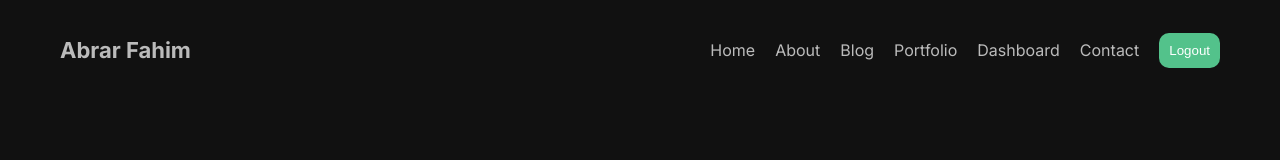
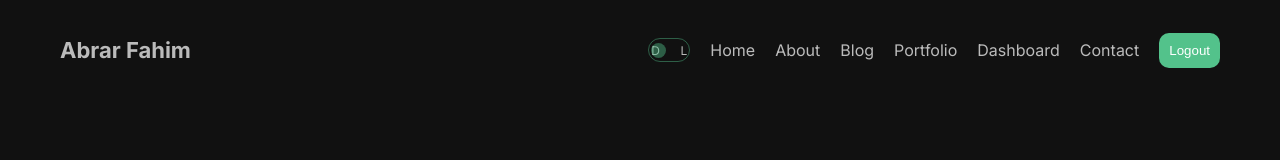
Before and after one commit to Abfahim21/next.js-project, a Next.js app: page / in a window 1280 px wide. Shown: the top 160 px of the page. Built offline with nearby package versions, Linux system fonts and the light colour scheme.

Commit message:
dark mode toggle

```diff
--- a/package.json
+++ b/package.json
@@ -13,6 +13,7 @@
     "eslint-config-next": "13.4.4",
     "next": "13.4.4",
     "react": "18.2.0",
-    "react-dom": "18.2.0"
+    "react-dom": "18.2.0",
+    "react-icons": "^4.9.0"
   }
 }
--- /dev/null
+++ b/src/components/DarkModeToggle/DarkModeToggle.js
@@ -0,0 +1,16 @@
+import React from 'react'
+import styles from './DarkModeToggle.module.css'
+import { ImSun } from "react-icons/im";
+import { LuMoon } from "react-icons/lu";
+
+const DarkModeToggle = () => {
+  return (
+    <div className={styles.container}>
+        <div className={styles.icon}>D{ImSun}</div>
+        <div className={styles.icon}>L{LuMoon}</div>
+        <div className={styles.ball}></div>
+    </div>
+  )
+}
+
+export default DarkModeToggle
--- /dev/null
+++ b/src/components/DarkModeToggle/DarkModeToggle.module.css
@@ -0,0 +1,24 @@
+.container {
+    width: 42px;
+    height: 24px;
+    border: 1.5px solid #53c28b70;
+    border-radius: 30px;
+    display: flex;
+    justify-content: space-between;
+    padding: 2px;
+    align-items: center;
+    position: relative;
+    cursor: pointer;
+}
+
+.icon {
+    font-size: 12px;
+}
+
+.ball {
+    width: 15px;
+    height: 15px;
+    background-color: #53c28b70;
+    border-radius: 50%;
+    position: absolute;
+}
--- a/src/components/darkMode/DarkMode.module.css
+++ /dev/null
@@ -1,3 +0,0 @@
-.container {
-
-}
--- a/src/components/navbar/Navbar.js
+++ b/src/components/navbar/Navbar.js
@@ -2,6 +2,7 @@
 import Link from 'next/link'
 import React from 'react'
 import styles from './navbar.module.css'
+import DarkModeToggle from '../DarkModeToggle/DarkModeToggle'
 
 const links = [
   {
@@ -42,6 +43,7 @@ const Navbar = () => {
     <div className={styles.container}>
       <Link href="/" className={styles.logo}>Abrar Fahim</Link>
       <div className={styles.links}>
+        <DarkModeToggle/>
         {links.map(
           link=>(
             <Link key={link.id} href={link.url} className={styles.link}>
```
Also changed, not shown: src/components/darkMode/DarkMode.js (deleted, +0 -10 lines), 1 other file (tests, documents, lock files or other folders).
